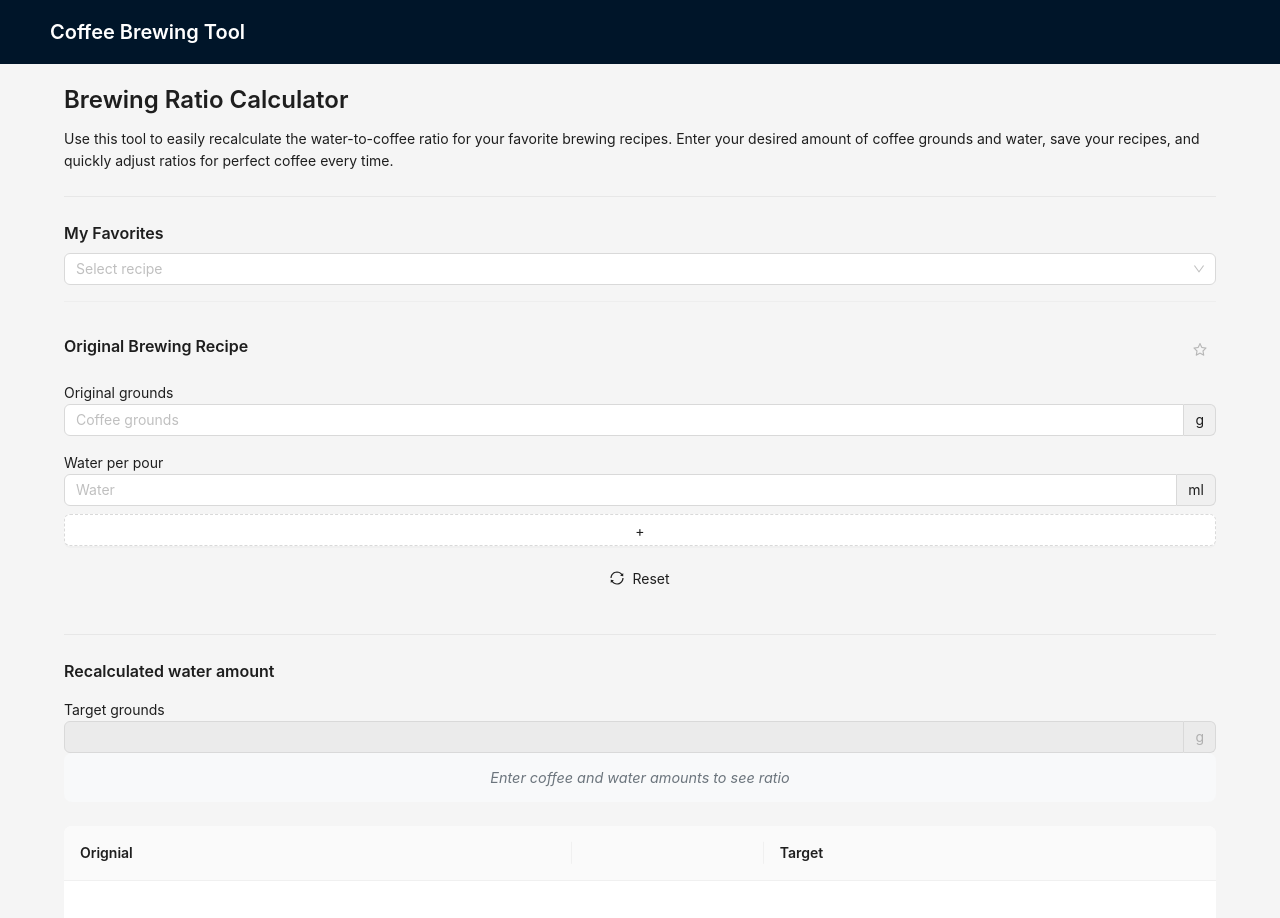
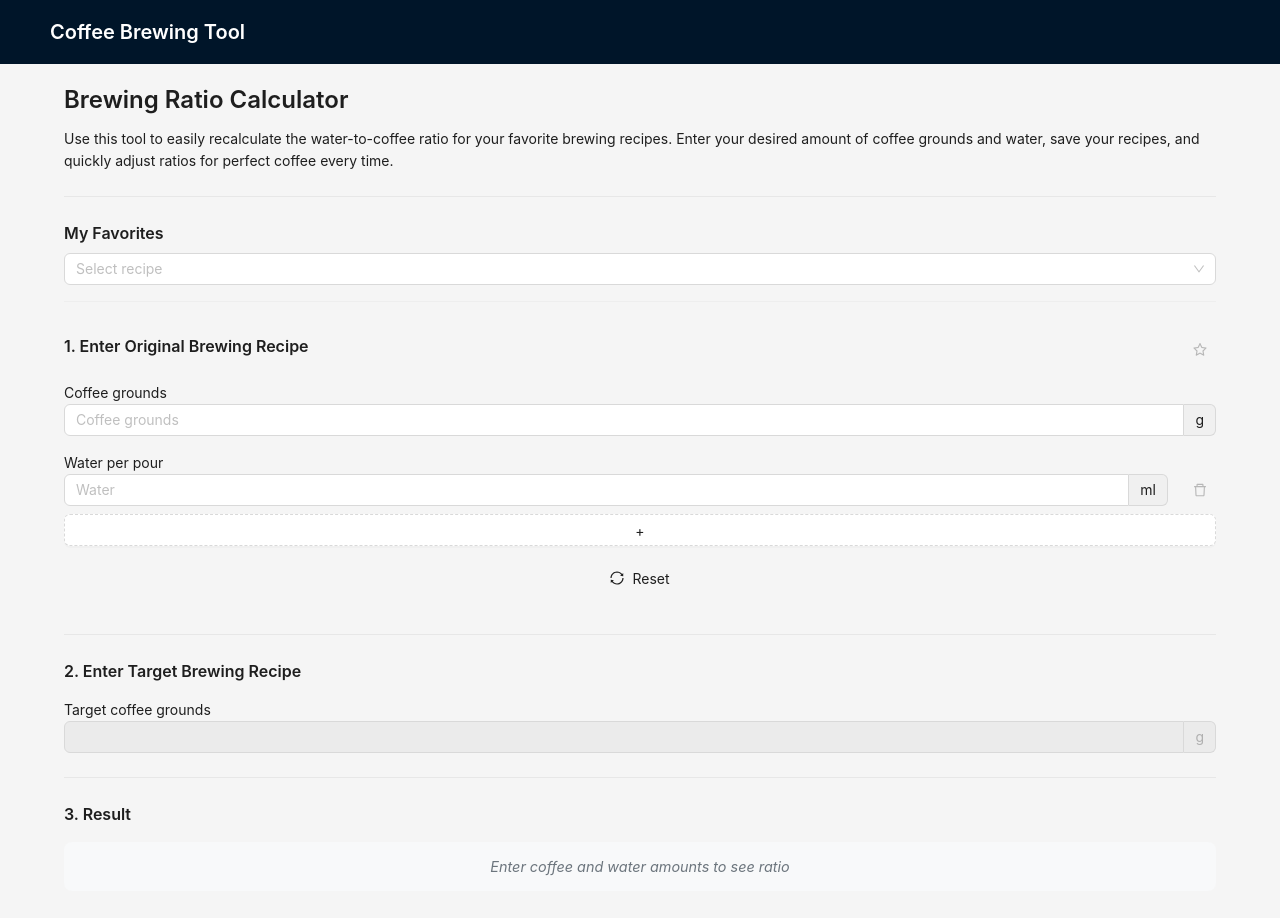
Before and after one commit to VincentCYS/brewing-tool, a Next.js app: page / in a window 1280 px wide. Shown: the top 918 px of the page. Built offline with nearby package versions, Linux system fonts and the light colour scheme.

Commit message:
update wordings

```diff
--- a/src/app/components/MyFavouriteSelector.tsx
+++ b/src/app/components/MyFavouriteSelector.tsx
@@ -84,6 +84,7 @@ export default function MyFavouriteSelector() {
 				{favorites.find((recipe) => recipe.label === recipeName) && (
 					<Button
 						type="text"
+						danger
 						onClick={() => {
 							const recipe = favorites.find((r) => r.label === recipeName);
 							if (recipe) deleteRecipe(recipe.value);
--- a/src/app/components/RecipeForm.tsx
+++ b/src/app/components/RecipeForm.tsx
@@ -159,7 +159,7 @@ export default function RecipeForm(props: {
 				justify="space-between"
 				style={{ marginBottom: "1rem" }}
 			>
-				<Title level={5}>Original Brewing Recipe</Title>
+				<Title level={5}>1. Enter Original Brewing Recipe</Title>
 				<Button
 					type="text"
 					onClick={() => setIsModalOpen(true)}
@@ -167,8 +167,7 @@ export default function RecipeForm(props: {
 					icon={<StarOutlined />}
 				/>
 			</Row>
-
-			<Text>Original grounds</Text>
+			<Text>Coffee grounds</Text>
 			<InputNumber
 				key={"groundsInput"}
 				type="number"
@@ -178,7 +177,6 @@ export default function RecipeForm(props: {
 				style={{ width: "100%", marginBottom: "1rem" }}
 				addonAfter={"g"}
 			/>
-
 			<Text>Water per pour</Text>
 			{inputs.map((input) => (
 				<div
@@ -194,15 +192,14 @@ export default function RecipeForm(props: {
 						style={{ width: "100%" }}
 						addonAfter={"ml"}
 					/>
-					{inputs.length > 1 && (
 					<Button
 						type="text"
 						danger
 						shape="circle"
 						onClick={() => handleRemoveInput(input.id)}
 						icon={<DeleteOutlined />}
+						disabled={inputs.length <= 1}
 					/>
-					)}
 				</div>
 			))}
 			<Button
@@ -212,7 +209,6 @@ export default function RecipeForm(props: {
 			>
 				+
 			</Button>
-
 			<Button
 				type="text"
 				onClick={() => {
@@ -224,15 +220,12 @@ export default function RecipeForm(props: {
 			>
 				Reset
 			</Button>
-
 			<Space direction="vertical" style={{ width: "100%" }}></Space>
 			<Divider />
-
 			<Title level={5} style={{ marginBottom: "1rem" }}>
-				Recalculated water amount
+				2. Enter Target Brewing Recipe
 			</Title>
-
-			<Text>Target grounds</Text>
+			<Text>Target coffee grounds</Text>
 			<InputNumber
 				key={"targetGroundsInput"}
 				type="number"
@@ -241,9 +234,13 @@ export default function RecipeForm(props: {
 				style={{ width: "100%" }}
 				addonAfter={"g"}
 			/>
-
+			<Divider />
+			<Title level={5} style={{ marginBottom: "1rem" }}>
+				3. Result
+			</Title>
 			<RatioDisplay inputs={inputs} groundsInput={groundsInput} />
 
+			<Text style={{ marginBottom: "1rem" }}>Recalculated Water Amounts</Text>
 			{/* Table for displaying recalculated water amounts */}
 			<Table<TableDataType>
 				pagination={false}
@@ -251,7 +248,6 @@ export default function RecipeForm(props: {
 				dataSource={tableData}
 				style={{ marginBottom: "10rem" }}
 			/>
-
 			{/* Modal for saving recipe */}
 			<Modal
 				open={isModalOpen}
```
Lines whose indentation alone changed are shown as unchanged.
